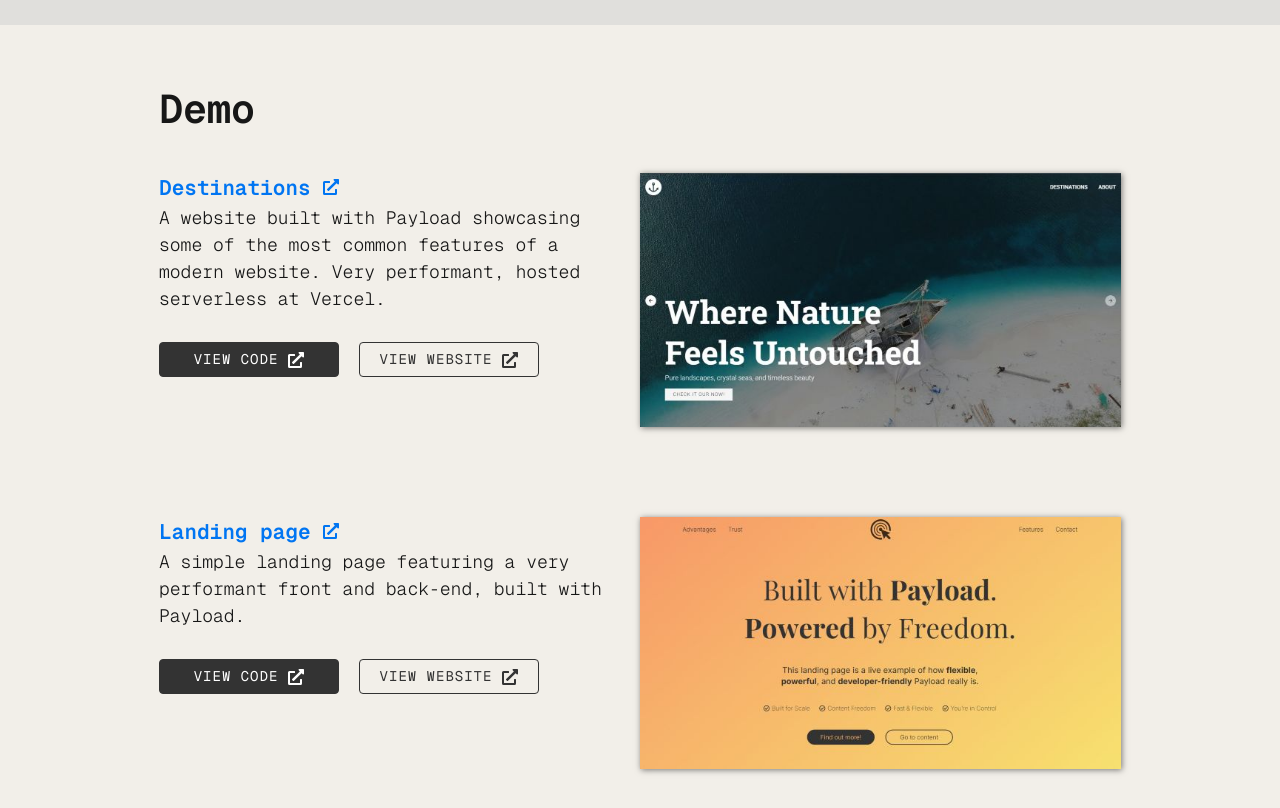
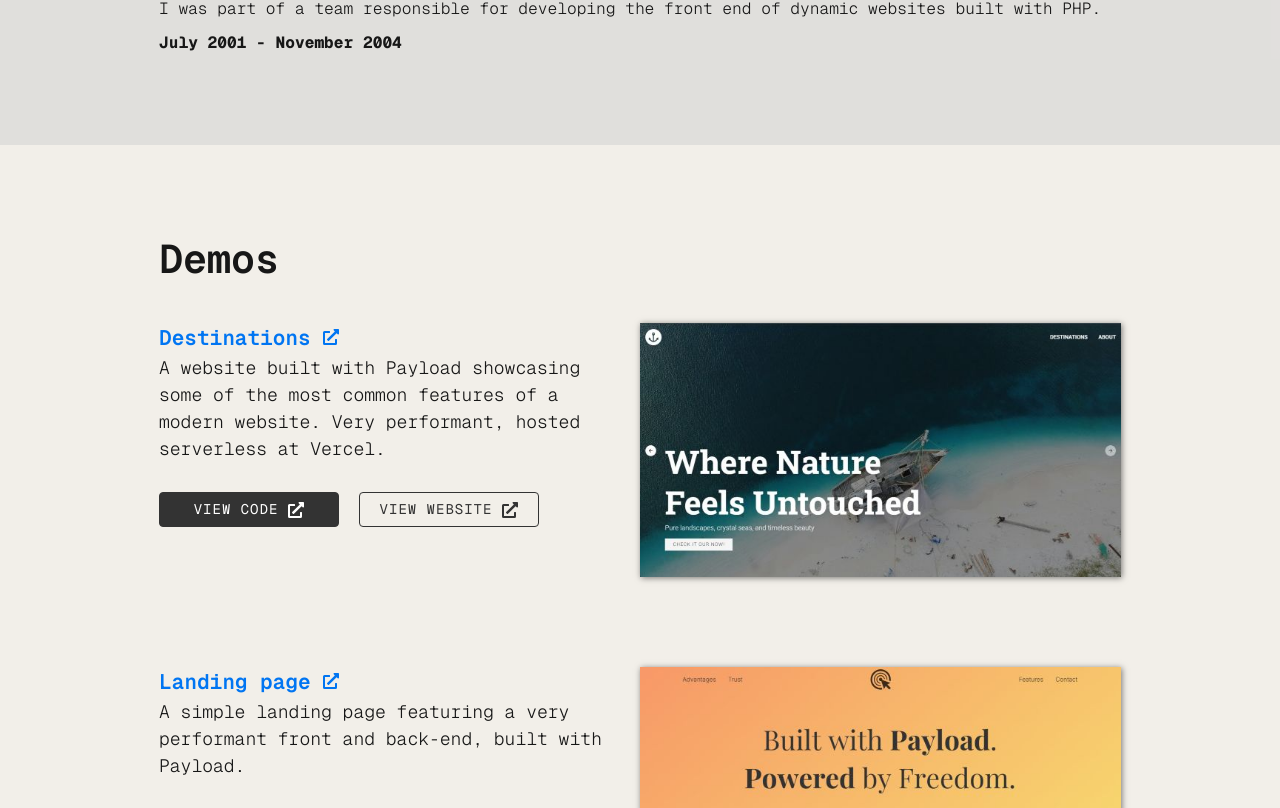
Before and after one commit to marcelomaias/portfolio2024, a Next.js app: page / in a window 1280 px wide. Shown: the part 1212-2020 px from the top of the page. Built offline with nearby package versions, Linux system fonts and the light colour scheme.

Commit message:
Footer adjustments

```diff
--- a/app/globals.css
+++ b/app/globals.css
@@ -91,12 +91,12 @@ a:hover:not(.btn) {
 }
 
 section {
-  padding-top: 30px;
-  padding-bottom: 30px;
+  padding-top: 60px;
+  padding-bottom: 60px;
 
   @media (min-width: 600px) {
-    padding-top: 60px;
-    padding-bottom: 60px;
+    padding-top: 90px;
+    padding-bottom: 90px;
   }
 }
 
@@ -134,7 +134,7 @@ section {
 }
 
 .demos {
-  .card {
+  .card:first-of-type {
     margin-bottom: 90px;
   }
 }
--- a/app/page.js
+++ b/app/page.js
@@ -18,6 +18,8 @@ import imgMilitec from "@/app/images/militecbrasil.com.br.png";
 import logo from "@/app/images/logo.svg";
 import imgDestinations from "@/app/images/destinations.jpg";
 import imgLandingPage from "@/app/images/payload-lp.jpg";
+
+const currentYear = new Date().getFullYear();
 
 export default function Home() {
   return (
@@ -121,7 +123,7 @@ export default function Home() {
         </section>
 
         <section className="container demos">
-          <h2>Demo</h2>
+          <h2>Demos</h2>
 
           <div className="card">
             <div className="description">
@@ -357,7 +359,17 @@ export default function Home() {
           {/* <ContactForm /> */}
         </section>
       </main>
-      <footer className="container">marcelomaias.com © 2026</footer>
+      <footer className="container">
+        Marcelo Maia © {currentYear} | Built with{" "}
+        <a href="https://nextjs.org" className="hover:underline">
+          Next.js
+        </a>{" "}
+        &{" "}
+        <a href="https://vercel.com" className="hover:underline">
+          Vercel
+        </a>
+        .
+      </footer>
     </>
   );
 }
```
